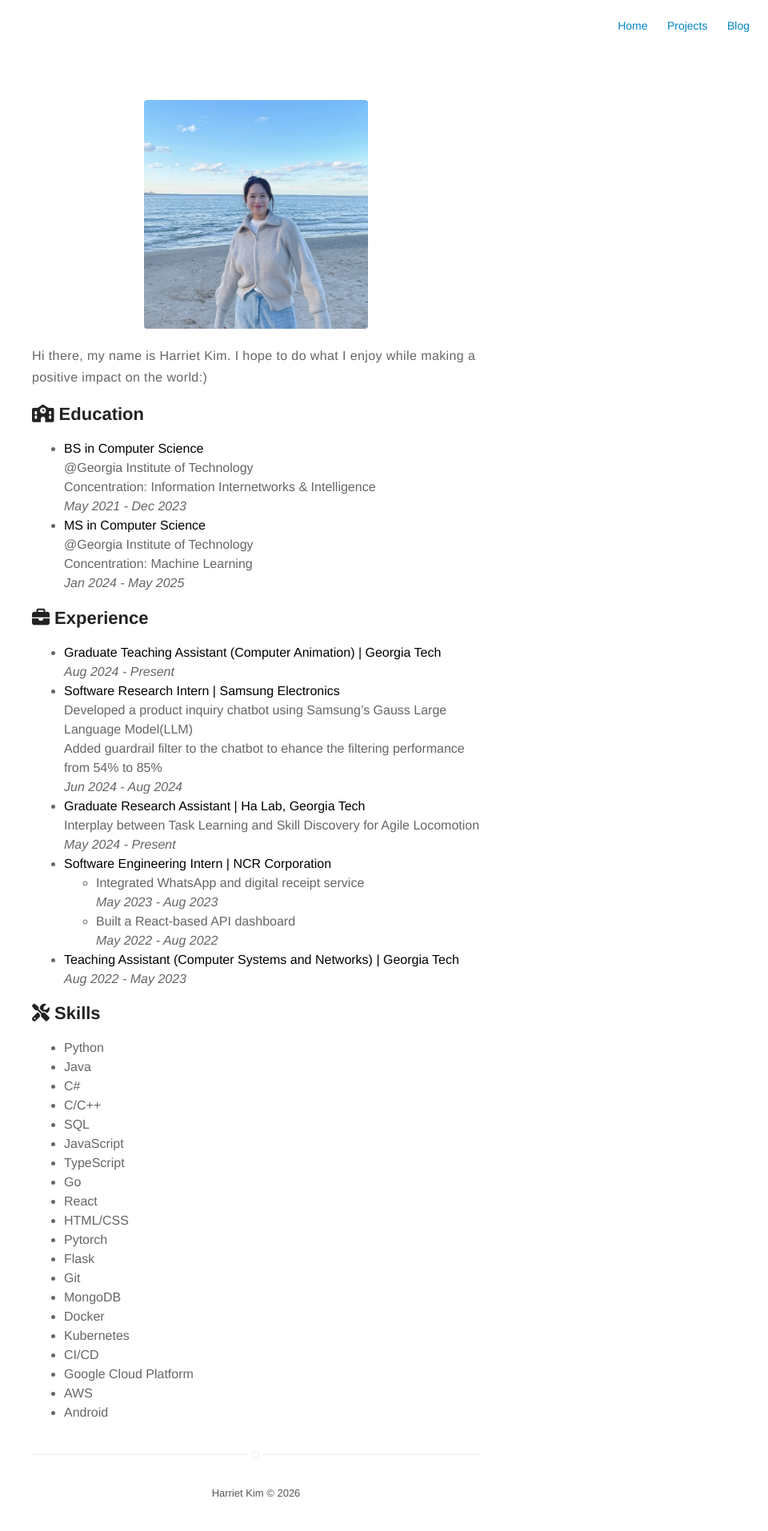
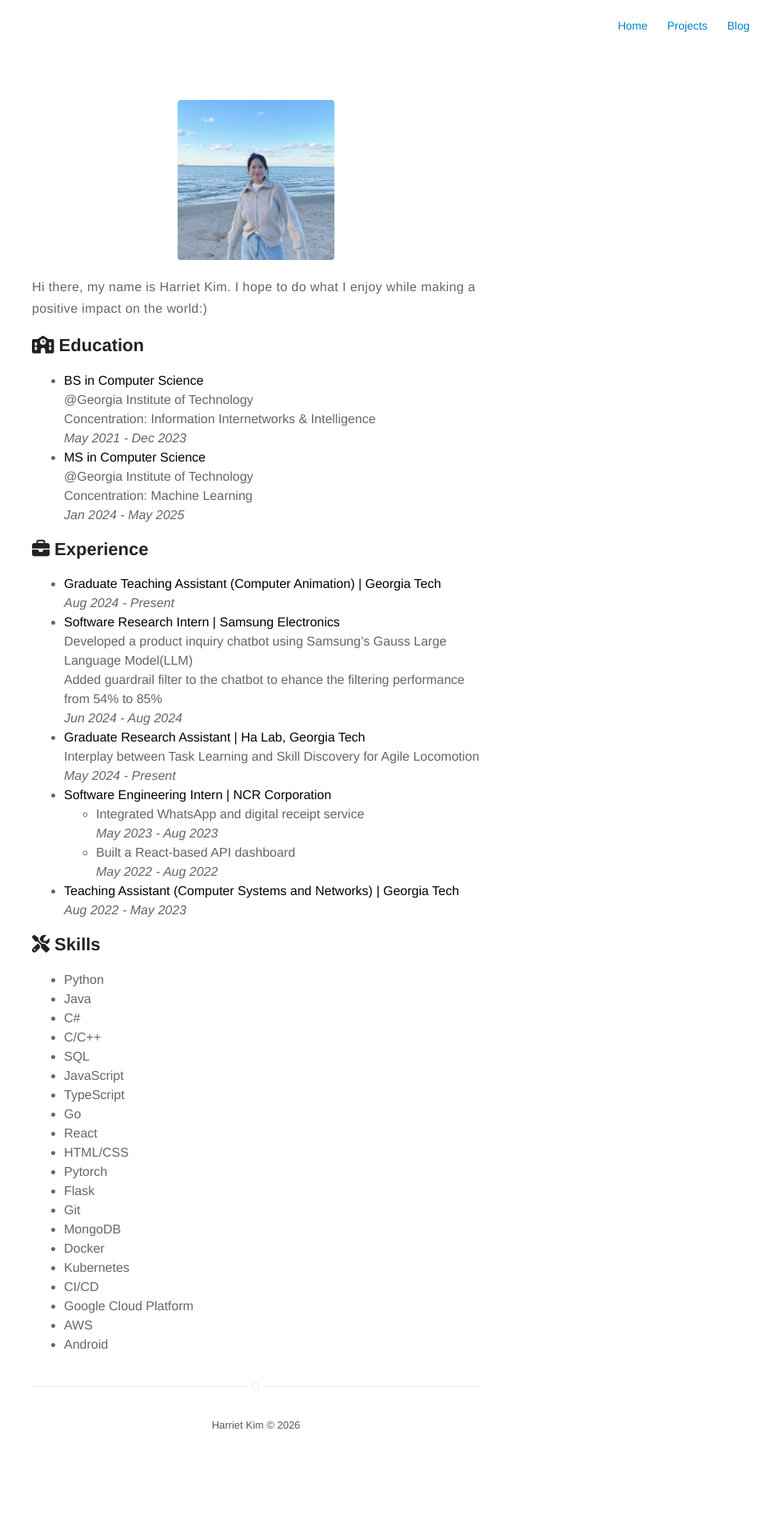
Before and after one commit to harriet99/Personal-Website, a Jekyll site: the page built from about.md, in a window 1280 px wide. Shown: the whole page at 80% size, without its empty margins (320-1280 px from the left). Built offline with Jekyll 4.4.1, drawn with Linux system fonts in a browser that asks for light colours; nearby versions of some CDN libraries; after the commit the page ends 1829 px from its top, so only the background shows below that.

Commit message:
Shrink about page profile photo
Was 50% of content width (~280px), now 35% (~200px).

```diff
--- a/_sass/pages/page.sass
+++ b/_sass/pages/page.sass
@@ -7,6 +7,6 @@
 
 .about
     img
-        width: 50%
+        width: 35%
         margin: 0 auto
         display: block
```
